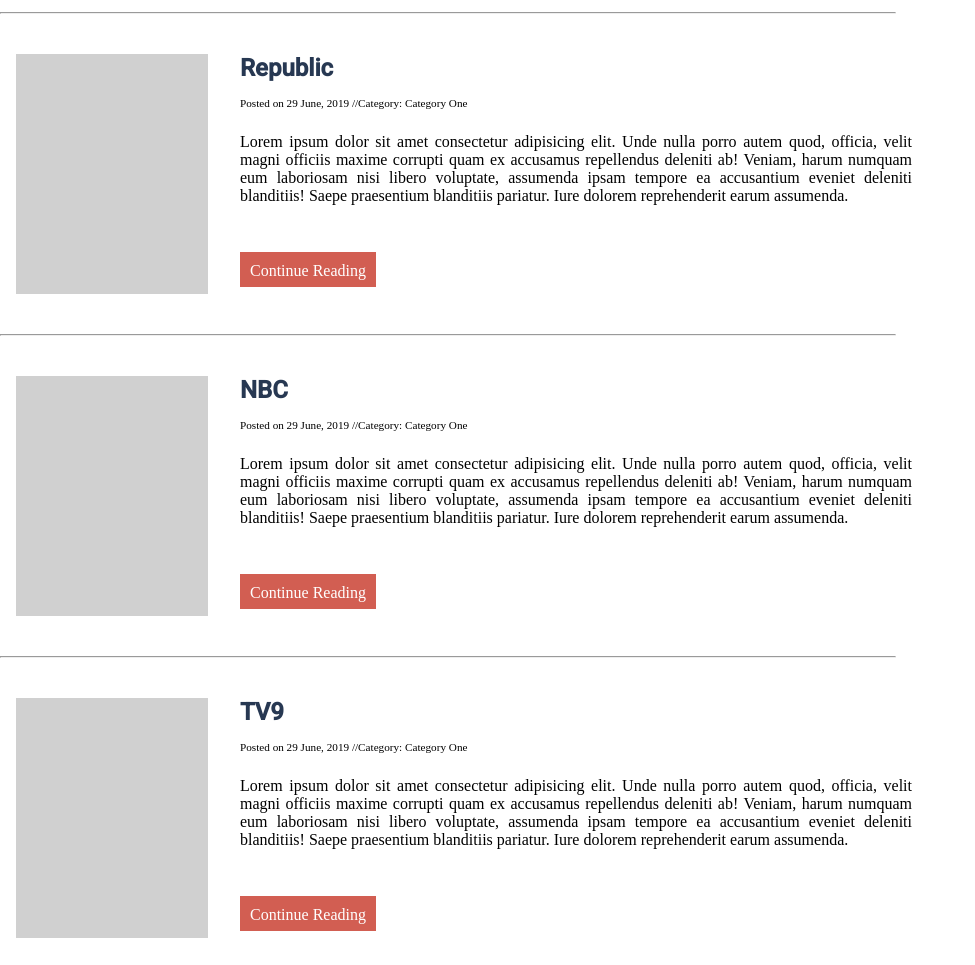
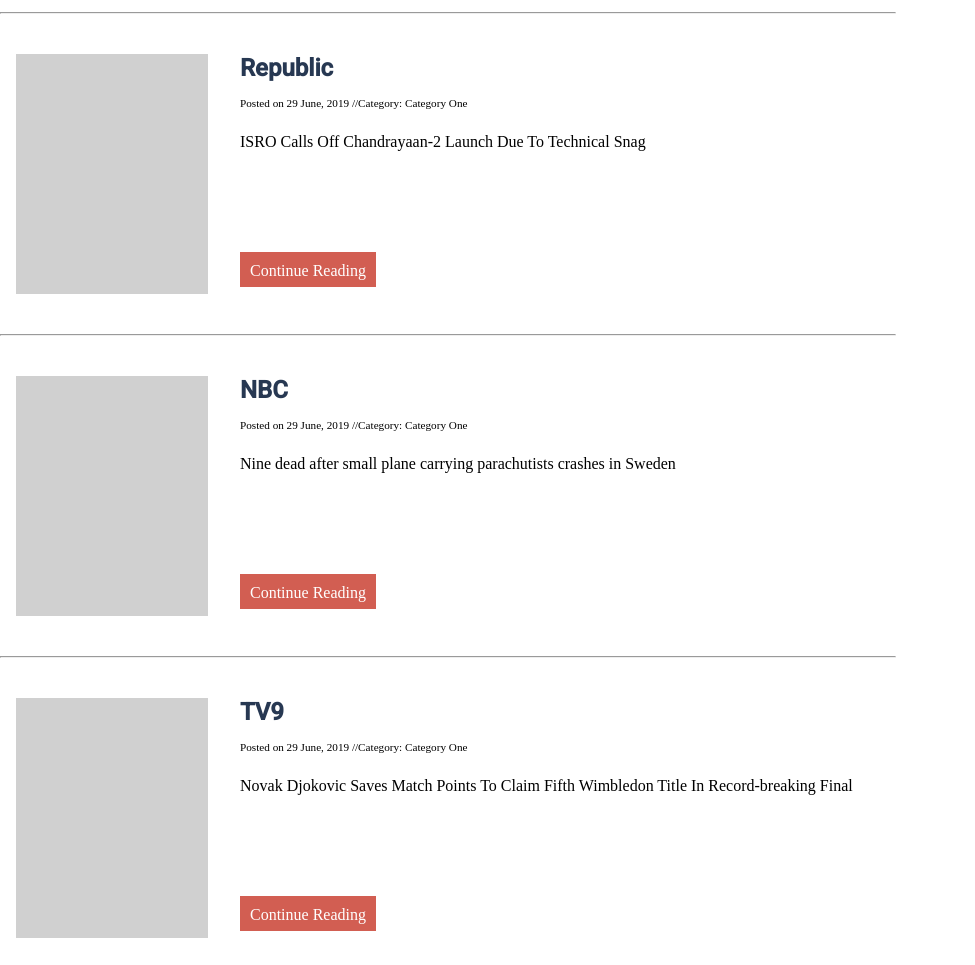
Before and after one commit to Dhruv1107/Task2, a plain HTML site: page index.html in a window 1280 px wide. Shown: the part 1040-2005 px from the top of the page, without its empty margins (0-975 px from the left). Drawn offline with Linux system fonts and the light colour scheme.

Commit message:
Resolved a tag bug, reduced redundancy and added content to news

```diff
--- a/index.html
+++ b/index.html
@@ -15,7 +15,7 @@
 
     <title>Task</title>
   </head>
-  <body onload="myForm()">
+  <body onload="displayPage()">
     <header class="header" id="header"></header>
     <main class="full" id="main"></main>
     <footer class="footer" id="footer"></footer>
--- a/news.js
+++ b/news.js
@@ -26,50 +26,50 @@
         image: "<div class='content__img'></div>",
         heading: "Republic",
         date: "Posted on 29 June, 2019 //Category: Category One",
-        content: "Lorem ipsum dolor sit amet consectetur adipisicing elit. Unde nulla porro autem quod, officia, velit magni officiis maxime corrupti quam ex accusamus repellendus deleniti ab! Veniam, harum numquam eum laboriosam nisi libero voluptate, assumenda ipsam tempore ea accusantium eveniet deleniti blanditiis! Saepe praesentium blanditiis pariatur. Iure dolorem reprehenderit earum assumenda.",
-        popup: "Hey Good Morning"
+        content: "ISRO Calls Off Chandrayaan-2 Launch Due To Technical Snag",
+        popup: "ISRO on July 15, announced that the launch of Chandrayaan 2 has been postponed for the day as a measure of abundant precaution. ISRO said that there was a technical snag observed in launch vehicle system at T-56 and 24 seconds, after which first the countdown was stopped and then the launching of India's moon mission was delayed. "
     },
     {
         image: "<div class='content__img'></div>",
         heading: "NBC",
         date: "Posted on 29 June, 2019 //Category: Category One",
-        content: "Lorem ipsum dolor sit amet consectetur adipisicing elit. Unde nulla porro autem quod, officia, velit magni officiis maxime corrupti quam ex accusamus repellendus deleniti ab! Veniam, harum numquam eum laboriosam nisi libero voluptate, assumenda ipsam tempore ea accusantium eveniet deleniti blanditiis! Saepe praesentium blanditiis pariatur. Iure dolorem reprehenderit earum assumenda.",
-        popup: "Hey Good Morning"
+        content: "Nine dead after small plane carrying parachutists crashes in Sweden",
+        popup: "HELSINKI — Swedish officials said a small plane carrying parachutists crashed in northern Sweden soon after takeoff on Sunday and all nine people on board were killed. The accident took place a little after 2 p.m. local time on Storsandskar island. Swedish media quoted witnesses reporting that some of the parachutists were seen trying to jump off the plane just before the crash."
     },
     {
         image: "<div class='content__img'></div>",
         heading: "TV9",
         date: "Posted on 29 June, 2019 //Category: Category One",
-        content: "Lorem ipsum dolor sit amet consectetur adipisicing elit. Unde nulla porro autem quod, officia, velit magni officiis maxime corrupti quam ex accusamus repellendus deleniti ab! Veniam, harum numquam eum laboriosam nisi libero voluptate, assumenda ipsam tempore ea accusantium eveniet deleniti blanditiis! Saepe praesentium blanditiis pariatur. Iure dolorem reprehenderit earum assumenda.",
-        popup: "Hey Good Morning"
+        content: "Novak Djokovic Saves Match Points To Claim Fifth Wimbledon Title In Record-breaking Final",
+        popup: "Novak Djokovic saved two match points to clinch a fifth Wimbledon title and 16th major on Sunday, shattering Roger Federer's bid to become the oldest Grand Slam champion in the longest final ever played at the tournament. Despite being outplayed by the 37-year-old Swiss for large parts of the knife-edge encounter, the world number one triumphed 7-6 (7/5), 1-6, 7-6 (7/4), 4-6, 13-12 (7/3). At 4 hours and 57 minutes, it was the longest Wimbledon final ever played and settled by a final set tiebreak for the first time."
     },
     {
         image: "<div class='content__img'></div>",
         heading: "India Today",
         date: "Posted on 29 June, 2019 //Category: Category One",
-        content: "Lorem ipsum dolor sit amet consectetur adipisicing elit. Unde nulla porro autem quod, officia, velit magni officiis maxime corrupti quam ex accusamus repellendus deleniti ab! Veniam, harum numquam eum laboriosam nisi libero voluptate, assumenda ipsam tempore ea accusantium eveniet deleniti blanditiis! Saepe praesentium blanditiis pariatur. Iure dolorem reprehenderit earum assumenda.",
-        popup: "Hey Good Morning"
+        content: "Hrithik Roshan's Super 30 full movie leaked by Tamilrockers, made available for free download",
+        popup: "Hrithik Roshan's Super 30, which is based on the life of mathematician Anand Kumar, has been leaked online by piracy website Tamilrockers. The film was released on July 12 and has been doing a good business at the box office. Severe actions have been taken against the website, which is notorious to leak every latest release, but it continues to affect the business of films by leaking them online. Its latest piracy victims include Kabir Singh, Article 15, Oh Baby and Spider-Man Far From Home"
     },
     {
         image: "<div class='content__img'></div>",
         heading: "Times Now",
         date: "Posted on 29 June, 2019 //Category: Category One",
-        content: "Lorem ipsum dolor sit amet consectetur adipisicing elit. Unde nulla porro autem quod, officia, velit magni officiis maxime corrupti quam ex accusamus repellendus deleniti ab! Veniam, harum numquam eum laboriosam nisi libero voluptate, assumenda ipsam tempore ea accusantium eveniet deleniti blanditiis! Saepe praesentium blanditiis pariatur. Iure dolorem reprehenderit earum assumenda.",
-        popup: "Hey Good Morning"
+        content: "A haunting deflection and un-'fortunate' four runs - How New Zealand were denied glory at Lord's",
+        popup: "A throw from deep caught an edge of Stokes' bat and the ball raced away for a four. It's hard to imagine a batsman scoring runs with the bat while sliding down to save himself from getting run-out. But that's what happened in the epic finale. Stunned by what just happened, New Zealand players saw their worst nightmare come true as England got six runs (two by running and four extra). Despite just three runs needed off the final two balls, the Kiwis were as spirited as ever and thanks to their nerves, England could only manage to get two of the remaining two balls to end the contest in a tie."
     },
     {
         image: "<div class='content__img'></div>",
         heading: "Fox News",
         date: "Posted on 29 June, 2019 //Category: Category One",
-        content: "Lorem ipsum dolor sit amet consectetur adipisicing elit. Unde nulla porro autem quod, officia, velit magni officiis maxime corrupti quam ex accusamus repellendus deleniti ab! Veniam, harum numquam eum laboriosam nisi libero voluptate, assumenda ipsam tempore ea accusantium eveniet deleniti blanditiis! Saepe praesentium blanditiis pariatur. Iure dolorem reprehenderit earum assumenda.",
-        popup: "Hey Good Morning"
+        content: "Djokovic reveals ‘silly’ mental trick to help him deal with crowd at Wimbledon",
+        popup: `Djokovic revealed a mental trick, according to the Times. After winning the match, after nearly five hours, he told reporters that when the crowd chanted “Roger! Roger,” he said he heard “Novak.”“It sounds silly, but it is like that. I try to convince myself that it’s like that.” The sets were 7-6 (5), 1-6, 7-6 (4), 4-6 and 13-12 (3). The final lasted nearly five hours, longer than any other Wimbledon final. Djokovic has now won Wimbledon five times.`
     },
     {
         image: "<div class='content__img'></div>",
         heading: "CNN",
         date: "Posted on 29 June, 2019 //Category: Category One",
-        content: "Lorem ipsum dolor sit amet consectetur adipisicing elit. Unde nulla porro autem quod, officia, velit magni officiis maxime corrupti quam ex accusamus repellendus deleniti ab! Veniam, harum numquam eum laboriosam nisi libero voluptate, assumenda ipsam tempore ea accusantium eveniet deleniti blanditiis! Saepe praesentium blanditiis pariatur. Iure dolorem reprehenderit earum assumenda.",
-        popup: "Hey Good Morning"
+        content: "'Silverstone, I love you': Lewis Hamilton wins record sixth British Grand Prix",
+        popup: `Lewis Hamilton claimed a thrilling victory at Silverstone on Sunday to win a record-breaking sixth British Grand Prix. It looked as though teammate Valtteri Bottas would spoil the party for the 141,000 visiting fans, but a timely safety car intervention gifted Hamilton first place. Ferrari's Charles Leclerc claimed an impressive third place after an intense, wheel-to-wheel battle with Max Verstappen throughout the race.`
     }
 
 ];
@@ -115,20 +115,23 @@
 }
 
 //On Load Function Call
-function myForm() {
+function displayPage() {
     header();
     footer();
-    displayform();
-    displaynews();
+    displayForm();
+    displayNews();
+
     function header() {
         let html = '<h1 class="header__heading">NEWSFEED</h1><p class="header__caption">Yet another newsfeed</p>';
         document.getElementById("header").innerHTML = html;
     }
+
     function footer() {
         let html = ' <p class="footer__copyright">&copy; NewsFeed 2019</p>';
         document.getElementById("footer").innerHTML = html;
     }
-    function displayform() {
+
+    function displayForm() {
         var form = document.createElement("div");
         form.setAttribute("id", "iamform");
         let main = document.getElementById("main");
@@ -153,11 +156,13 @@
             "</div>";
 
     }
-    function displaynews() {
+
+    function displayNews() {
         var disp_news = document.createElement("div");
         disp_news.setAttribute("id", "displaynews");
         let main = document.getElementById("main");
         main.appendChild(disp_news);
+
         for (let i = 0; i < data.length; i++) {
             fulldata += "<div class='content' id='content'>" +
                 "<div class='content__sub' id='content__display'>" +
@@ -165,7 +170,13 @@
                 "<h3 class='content__modifier content__head' id='myBtn'>" + data[i].heading + "</h3>" +
                 "<p class='content__modifier content__date'>" + data[i].date + "</p>" +
                 "<p class='content__modifier content__matter'>" + data[i].content + "</p> " +
-                `<div id="myModal" class="modal">
+                "<a href='#!' class='content__modifier btn btn--pink' id='myBtn' onclick='showpopupall(data[" + i + "])'>Continue Reading</a>" +
+                "</div>" +
+                "<hr>";
+        }
+
+        //Appending model data to fulldata
+        fulldata += `<div id="myModal" class="modal">
         <div class="modal-content">
         <div class="modal-header">
             <span class="close" onclick="closepopup()">&times;</span>
@@ -178,13 +189,8 @@
             <h3 id="popup_foot">&copy; NewsFeed 2019</h3>
         </div>
         </div>
-                </div>`+
-                "<a href='#' class='content__modifier btn btn--pink' id='myBtn' onclick='showpopupall(data[" + i + "])'>Continue Reading</a>" +
-                "</div>" +
-                "<hr>";
-        }
+        </div></div>`;
 
-        fulldata += "</div>";
         document.getElementById("displaynews").innerHTML = fulldata;
     }
 }
--- a/style.css
+++ b/style.css
@@ -53,7 +53,7 @@
 .content {
   width: 70vw;
   display: inline-block;
-  margin-bottom: 3rem;
+  margin-bottom: 0.5rem;
   margin-top: 1rem;
 }
 .content__sub {
@@ -251,7 +251,7 @@
 
 .modal-header {
   padding: 2px 16px;
-  background-color: #5cb85c;
+  background-color: #2d3b52;
   color: white;
 }
 
@@ -261,6 +261,6 @@
 
 .modal-footer {
   padding: 2px 16px;
-  background-color: #5cb85c;
+  background-color: #2d3b52;
   color: white;
 }
```
Lines whose indentation alone changed are shown as unchanged.
